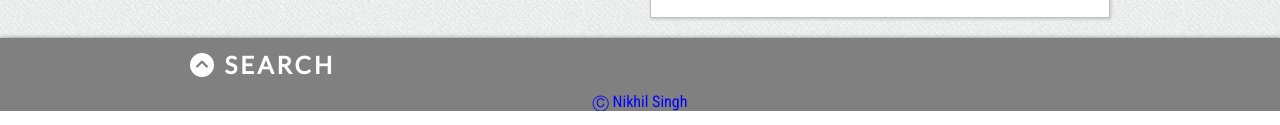
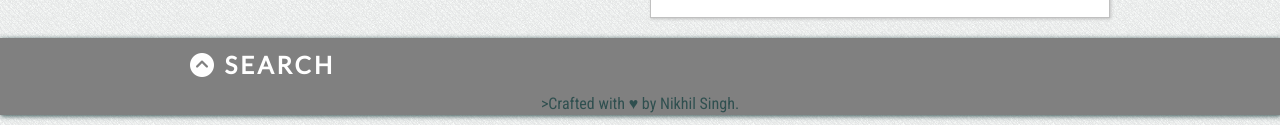
Before and after one commit to nikhilmufc7/ExploreIt, a plain HTML site: page index.html in a window 1280 px wide. Shown: the part 1700-1825 px from the top of the page. Drawn offline with nearby package versions, Linux system fonts and the light colour scheme.

Commit message:
Update index.html

```diff
--- a/index.html
+++ b/index.html
@@ -109,7 +109,7 @@
           </a>
         </div>
       </div>
-	    <div style="color:blue;text-align:center;">	&#9400; Nikhil Singh </div>
+	    <p style="text-align:center;">>Crafted with <span class="love"> &#9829; </span> by Nikhil Singh.</p>
       <div class="row loadrow">
         <div class="banner">
           <h2 class="boxtitle loadtext"><img src="load.svg" class="loadcircle"> Loading</h2>
```
